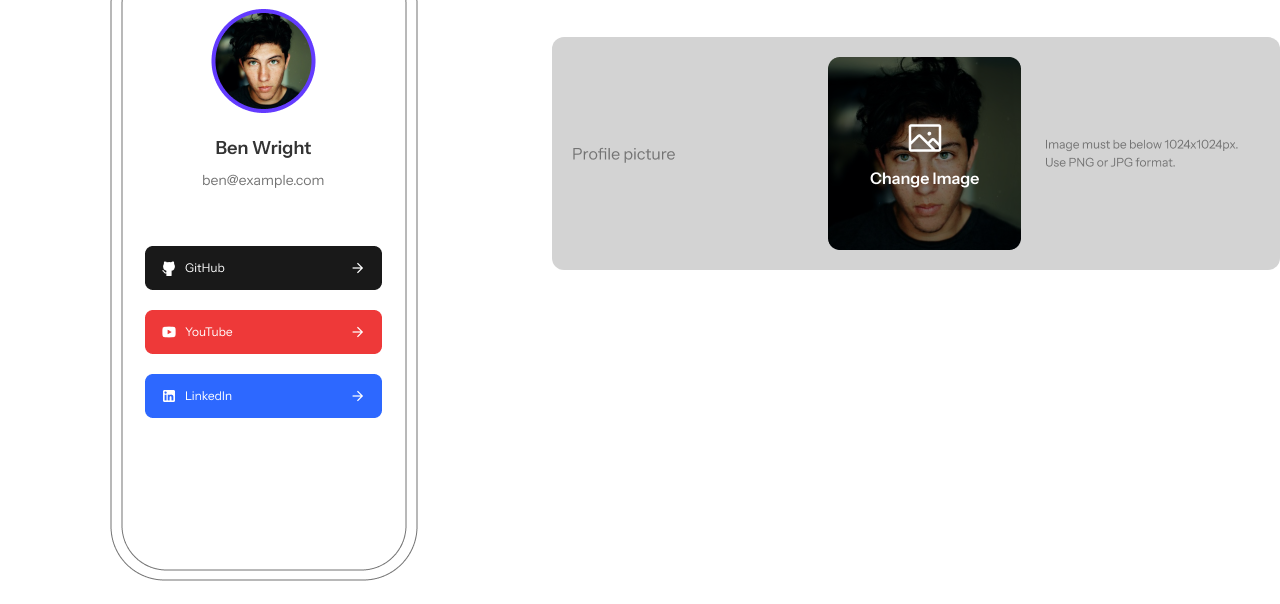
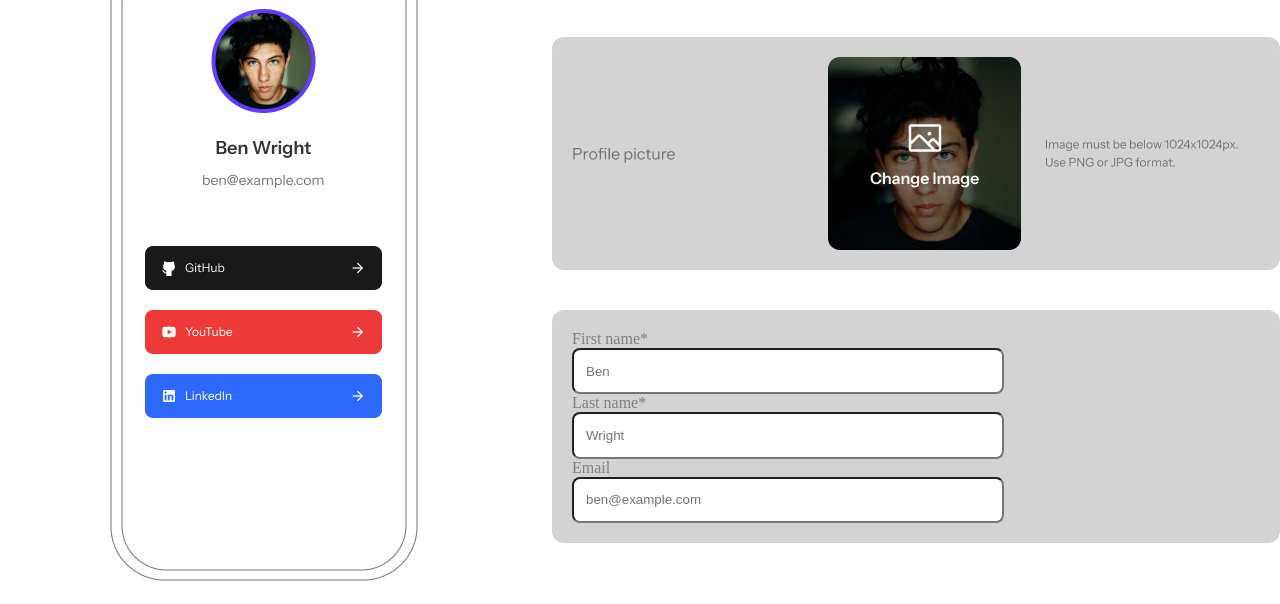
Before and after one commit to tekhova29/link-Ben, a plain HTML site: page index.html in a window 1280 px wide. Shown: the part 201-805 px from the top of the page. Drawn offline with Linux system fonts and the light colour scheme.

Commit message:
link ben

```diff
--- a/index.html
+++ b/index.html
@@ -33,6 +33,19 @@
           <div class="box-div1">
             <a class="img" href=""> <img src="/img/Frame 253.png" alt="" /> </a>
           </div>
+
+          <div class="box-div2">
+            <label for="">First name*</label>
+            <input type="text" placeholder="Ben" name="Ben" />
+            <label for="">Last name*</label>
+            <input type="text" placeholder="Wright" name="Wright" />
+            <label for="">Email</label>
+            <input
+              type="email"
+              placeholder="ben@example.com"
+              name="ben@example.com"
+            />
+          </div>
         </form>
       </div>
     </div>
--- a/style.css
+++ b/style.css
@@ -112,3 +112,27 @@ p {
 .box-div1 img {
   margin-top: 20px;
 }
+
+.box-div2 {
+  display: flex;
+  flex-direction: column;
+  padding: 20px;
+  height: 233px;
+  width: 728px;
+  border-radius: 12px;
+  background-color: lightgray;
+  margin-top: 40px;
+  flex-direction: column;
+  justify-content: flex-start;
+}
+
+input {
+  height: 48px;
+  width: 432px;
+  border-radius: 8px;
+  padding: 12px;
+}
+
+label {
+  color: gray;
+}
```
